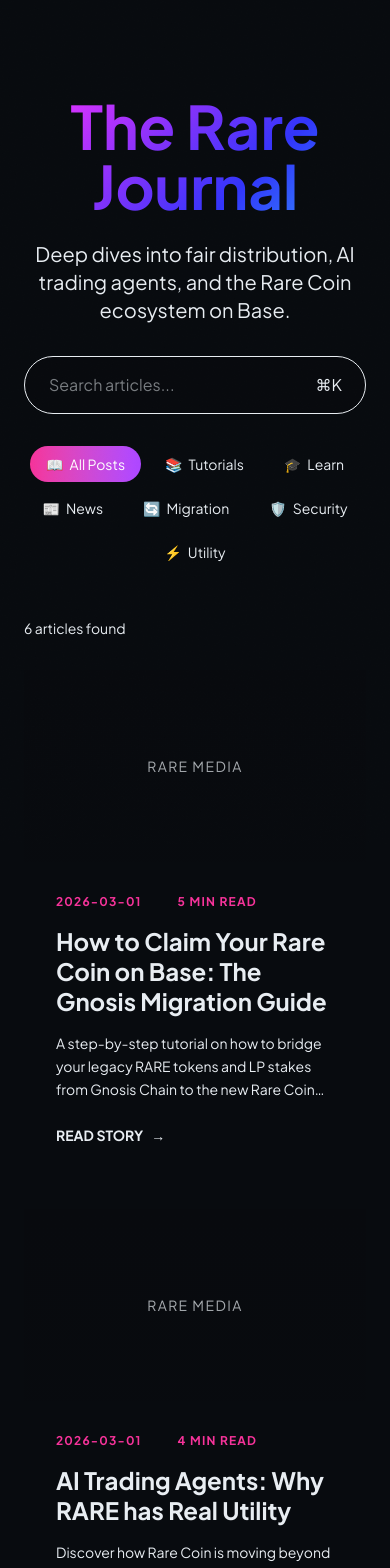
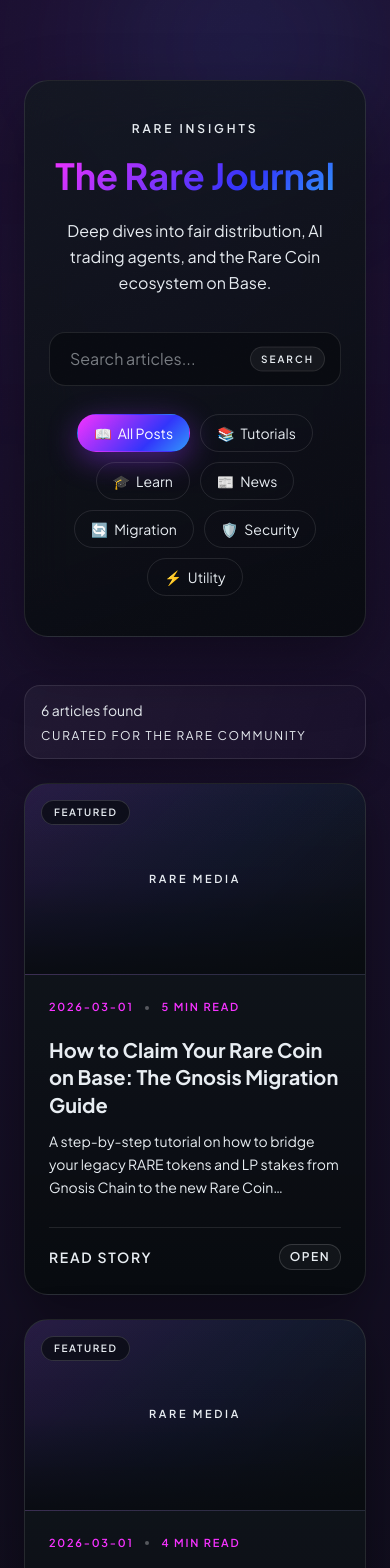
Before and after one commit to Affinity-Design/rare-fyi, a Next.js app: page /blog in a window 390 px wide. Shown: the top 1568 px of the page. Built offline with nearby package versions, Linux system fonts and the light colour scheme; no server answers.

Commit message:
Refine blog section layout and card presentation

```diff
--- a/app/blog/page.tsx
+++ b/app/blog/page.tsx
@@ -1,7 +1,8 @@
 "use client";
 
-import { useState, useMemo, useEffect } from "react";
+import { useMemo, useState } from "react";
 import Link from "next/link";
+import { useSearchParams } from "next/navigation";
 import { posts as staticPosts } from "../../lib/static-posts";
 
 const categories = [
@@ -15,19 +16,12 @@ const categories = [
 ];
 
 export default function BlogPage() {
+  const searchParams = useSearchParams();
   const [search, setSearch] = useState("");
-  const [activeCategory, setActiveCategory] = useState("all");
-  const [mounted, setMounted] = useState(false);
-
-  useEffect(() => {
-    setMounted(true);
-    // Read category from URL on mount
-    const params = new URLSearchParams(window.location.search);
-    const cat = params.get("category");
-    if (cat && categories.some(c => c.id === cat)) {
-      setActiveCategory(cat);
-    }
-  }, []);
+  const [activeCategory, setActiveCategory] = useState(() => {
+    const cat = searchParams.get("category");
+    return cat && categories.some((c) => c.id === cat) ? cat : "all";
+  });
 
   const filteredPosts = useMemo(() => {
     return staticPosts.filter((post) => {
@@ -37,134 +31,158 @@ export default function BlogPage() {
         post.excerpt.toLowerCase().includes(search.toLowerCase());
 
       const matchesCategory =
-        activeCategory === "all" ||
-        post.tags?.includes(activeCategory);
+        activeCategory === "all" || post.tags?.includes(activeCategory);
 
       return matchesSearch && matchesCategory;
     });
   }, [search, activeCategory]);
 
-  if (!mounted) {
-    return (
-      <main className="min-h-screen px-6 py-24 bg-void">
-        <div className="max-w-6xl mx-auto text-center">
-          <div className="animate-pulse text-text-tertiary">Loading...</div>
-        </div>
-      </main>
-    );
-  }
 
   return (
-    <main className="min-h-screen px-6 py-24 bg-void">
-      <div className="max-w-6xl mx-auto">
-        {/* Header */}
-        <div className="text-center mb-12">
-          <h1 className="text-6xl md:text-7xl font-bold text-gradient mb-6">
-            The Rare Journal
-          </h1>
-          <p className="text-text-tertiary text-xl max-w-2xl mx-auto mb-8">
-            Deep dives into fair distribution, AI trading agents, and the Rare Coin ecosystem on Base.
-          </p>
+    <main className="relative min-h-screen overflow-hidden bg-void px-6 py-20 md:py-24">
+      <div className="pointer-events-none absolute inset-0 bg-[radial-gradient(circle_at_top,rgba(148,50,251,0.16),transparent_58%)]" />
+      <div className="pointer-events-none absolute inset-x-0 top-56 h-40 bg-gradient-to-r from-transparent via-[#9432fb14] to-transparent blur-3xl" />
+      <div className="pointer-events-none absolute -top-24 right-0 h-72 w-72 rounded-full bg-rare-light/8 blur-3xl" />
 
-          {/* Search Bar */}
-          <div className="max-w-xl mx-auto mb-8">
-            <div className="relative">
+      <div className="relative mx-auto max-w-6xl">
+        <header className="mb-12 rounded-3xl border border-white/10 bg-[linear-gradient(160deg,rgba(19,25,32,0.82),rgba(8,11,15,0.9))] px-6 py-10 shadow-[0_24px_65px_rgba(0,0,0,0.35)] backdrop-blur-xl md:mb-14 md:px-10 md:py-12">
+          <div className="mx-auto max-w-4xl text-center">
+            <p className="mb-4 text-xs font-semibold tracking-[0.24em] text-text-tertiary uppercase">
+              Rare Insights
+            </p>
+            <h1 className="mb-5 text-4xl font-bold leading-tight text-gradient md:text-6xl lg:text-7xl">
+              The Rare Journal
+            </h1>
+            <p className="mx-auto mb-9 max-w-2xl text-base leading-relaxed text-text-tertiary md:text-lg">
+              Deep dives into fair distribution, AI trading agents, and the Rare
+              Coin ecosystem on Base.
+            </p>
+          </div>
+
+          <div className="mx-auto mb-7 max-w-xl">
+            <label htmlFor="blog-search" className="sr-only">
+              Search articles
+            </label>
+            <div className="group relative">
               <input
+                id="blog-search"
                 type="text"
                 placeholder="Search articles..."
                 value={search}
                 onChange={(e) => setSearch(e.target.value)}
-                className="w-full px-6 py-4 bg-void/50 border border-void-light rounded-full text-text-primary placeholder:text-text-tertiary focus:outline-none focus:border-pink-500/50 focus:ring-2 focus:ring-pink-500/20 transition-all"
+                className="w-full rounded-2xl border border-white/10 bg-void/70 px-5 py-3.5 pr-20 text-text-primary placeholder:text-text-tertiary/80 transition-all duration-300 focus:border-rare-light/60 focus:outline-none focus:ring-2 focus:ring-rare-light/25 group-hover:border-white/20 md:px-6"
               />
-              <span className="absolute right-6 top-1/2 -translate-y-1/2 text-text-tertiary">
-                ⌘K
+              <span className="pointer-events-none absolute right-4 top-1/2 -translate-y-1/2 rounded-full border border-white/10 bg-white/5 px-2.5 py-1 text-[10px] font-semibold tracking-[0.2em] text-text-tertiary md:right-5">
+                SEARCH
               </span>
             </div>
           </div>
 
-          {/* Category Pills */}
-          <div className="flex flex-wrap justify-center gap-2 mb-8">
+          <div className="mx-auto flex max-w-4xl flex-wrap justify-center gap-2.5">
             {categories.map((cat) => (
               <button
                 key={cat.id}
                 onClick={() => setActiveCategory(cat.id)}
-                className={`px-4 py-2 rounded-full text-sm font-medium transition-all duration-200 ${
+                className={`rounded-full border px-4 py-2 text-sm font-medium transition-all duration-200 focus-visible:outline-none focus-visible:ring-2 focus-visible:ring-rare-light/45 ${
                   activeCategory === cat.id
-                    ? "bg-gradient-to-r from-pink-500 to-purple-500 text-white"
-                    : "bg-void-light/30 text-text-tertiary hover:text-text-primary hover:bg-void-light/50"
+                    ? "border-transparent bg-iridescent text-white shadow-[0_8px_30px_rgba(148,50,251,0.45)]"
+                    : "border-white/10 bg-void-light/30 text-text-tertiary hover:border-white/20 hover:bg-void-light/50 hover:text-text"
                 }`}
               >
-                <span className="mr-1.5">{cat.icon}</span>
+                <span className="mr-1.5" aria-hidden>
+                  {cat.icon}
+                </span>
                 {cat.label}
               </button>
             ))}
           </div>
+        </header>
+
+        <div
+          className="mb-6 flex flex-col gap-2 rounded-2xl border border-white/10 bg-[linear-gradient(110deg,rgba(255,255,255,0.045),rgba(255,255,255,0.01))] px-4 py-3.5 text-sm text-text-tertiary shadow-[0_14px_30px_rgba(0,0,0,0.22)] md:mb-9 md:flex-row md:items-center md:justify-between md:px-5"
+          aria-live="polite"
+        >
+          <p className="font-medium text-text-secondary">
+            {filteredPosts.length} {filteredPosts.length === 1 ? "article" : "articles"} found
+          </p>
+          <p className="text-xs tracking-[0.14em] text-text-tertiary/85 uppercase">Curated for the Rare community</p>
         </div>
 
-        {/* Results Count */}
-        <div className="mb-8 text-text-tertiary text-sm">
-          {filteredPosts.length} {filteredPosts.length === 1 ? "article" : "articles"} found
-        </div>
-
-        {/* Blog Grid */}
         {filteredPosts.length > 0 ? (
-          <div className="grid grid-cols-1 md:grid-cols-2 lg:grid-cols-3 gap-8">
+          <section className="grid grid-cols-1 gap-6 md:grid-cols-2 lg:gap-7" aria-label="Blog posts">
             {filteredPosts.map((post) => (
               <Link
                 key={post.slug}
                 href={`/blog/${post.slug}`}
-                className="group glass-card overflow-hidden hover:border-pink-500/50 transition-all duration-500"
+                className="group relative flex h-full flex-col overflow-hidden rounded-3xl border border-white/10 bg-[linear-gradient(180deg,rgba(19,25,32,0.9),rgba(8,11,15,0.96))] p-0 shadow-[0_16px_45px_rgba(0,0,0,0.35)] transition-all duration-300 hover:-translate-y-1 hover:border-rare-light/45 hover:shadow-[0_24px_56px_rgba(50,153,251,0.2)] focus-visible:outline-none focus-visible:ring-2 focus-visible:ring-rare-light/45"
               >
-                <div className="aspect-video relative overflow-hidden bg-void/50">
-                  <div className="absolute inset-0 bg-gradient-to-t from-void to-transparent z-10 opacity-60" />
-                  <div className="absolute inset-0 flex items-center justify-center text-text-tertiary group-hover:scale-110 transition-transform duration-700">
-                    <span className="text-sm tracking-widest uppercase">Rare Media</span>
+                <div className="pointer-events-none absolute -inset-x-10 top-0 h-24 bg-gradient-to-r from-transparent via-white/[0.04] to-transparent opacity-0 transition-opacity duration-500 group-hover:opacity-100" />
+                <div className="relative aspect-[16/9] overflow-hidden border-b border-white/10 bg-[linear-gradient(135deg,rgba(148,50,251,0.17),rgba(50,53,251,0.08),rgba(8,11,15,0.35))]">
+                  <div className="absolute inset-0 bg-gradient-to-t from-void/90 via-void/20 to-transparent" />
+                  <div className="absolute left-4 top-4 rounded-full border border-white/15 bg-void/70 px-3 py-1 text-[10px] font-semibold tracking-[0.16em] text-text-tertiary uppercase backdrop-blur-sm">
+                    Featured
+                  </div>
+                  <div className="absolute inset-0 flex items-center justify-center text-[11px] font-semibold tracking-[0.24em] text-text-tertiary/85 uppercase transition-transform duration-500 group-hover:scale-105">
+                    Rare Media
                   </div>
                 </div>
-                <div className="p-8">
-                  <div className="flex items-center gap-4 mb-4 text-xs tracking-widest uppercase text-pink-500 font-bold">
+
+                <div className="flex flex-1 flex-col p-6 md:p-7">
+                  <div className="mb-5 flex items-center gap-3 text-[11px] font-semibold tracking-[0.16em] text-rare-pink uppercase">
                     <span>{post.date}</span>
-                    <span className="w-1 h-1 rounded-full bg-void-light" />
+                    <span className="h-1 w-1 rounded-full bg-white/30" />
                     <span>{post.readingTime}</span>
                   </div>
-                  <h2 className="text-2xl font-bold text-text-primary mb-4 group-hover:text-gradient transition-all duration-300 leading-tight">
+
+                  <h2 className="mb-3 text-xl font-bold leading-snug text-text transition-colors duration-300 group-hover:text-gradient md:text-[1.6rem]">
                     {post.title}
                   </h2>
-                  <p className="text-text-tertiary line-clamp-3 mb-6 text-sm leading-relaxed">
+
+                  <p className="mb-7 line-clamp-3 flex-1 text-sm leading-relaxed text-text-tertiary md:text-[15px]">
                     {post.excerpt}
                   </p>
-                  <div className="flex items-center text-text-primary font-bold text-sm">
-                    READ STORY
-                    <span className="ml-2 group-hover:translate-x-2 transition-transform duration-300">→</span>
+
+                  <div className="mt-auto flex items-center justify-between border-t border-white/10 pt-4 text-sm">
+                    <span className="font-semibold tracking-[0.12em] text-text uppercase">Read Story</span>
+                    <span className="rounded-full border border-white/15 bg-white/[0.04] px-2.5 py-1 text-xs font-semibold tracking-[0.12em] text-text-tertiary uppercase transition-all duration-300 group-hover:border-rare-light/45 group-hover:text-text">
+                      Open
+                    </span>
                   </div>
                 </div>
               </Link>
             ))}
-          </div>
+          </section>
         ) : (
-          <div className="text-center py-20">
-            <div className="text-6xl mb-4">🔍</div>
-            <h3 className="text-2xl font-bold text-text-primary mb-2">No articles found</h3>
-            <p className="text-text-tertiary mb-6">Try adjusting your search or filter</p>
+          <div className="rounded-3xl border border-white/10 bg-glass px-6 py-16 text-center shadow-[0_20px_45px_rgba(0,0,0,0.28)]">
+            <div className="mb-4 text-5xl" aria-hidden>
+              🔍
+            </div>
+            <h3 className="mb-2 text-2xl font-bold text-text">No articles found</h3>
+            <p className="mb-6 text-text-tertiary">Try adjusting your search or filter</p>
             <button
               onClick={() => {
                 setSearch("");
                 setActiveCategory("all");
               }}
-              className="px-6 py-3 rounded-full bg-void-light/30 text-text-primary hover:bg-void-light/50 transition-colors"
+              className="rounded-full border border-white/15 bg-void-light/30 px-6 py-3 font-medium text-text transition-colors duration-200 hover:bg-void-light/55 focus-visible:outline-none focus-visible:ring-2 focus-visible:ring-rare-light/45"
             >
               Clear filters
             </button>
           </div>
         )}
 
-        {/* SEO Callout */}
-        <div className="mt-32 p-12 glass-card border-cyan-500/20 text-center bg-gradient-to-b from-cyan-500/5 to-transparent">
-          <h3 className="text-3xl font-bold text-text-primary mb-4">Want to learn more?</h3>
-          <p className="text-text-tertiary mb-8">Join the community and help us build the future of fair distribution on Base Chain.</p>
+        <div className="mt-20 rounded-3xl border border-cyan-500/25 bg-gradient-to-b from-cyan-500/8 via-transparent to-transparent p-10 text-center shadow-[0_16px_40px_rgba(0,0,0,0.3)] md:mt-24 md:p-12">
+          <h3 className="mb-3 text-3xl font-bold text-text md:text-4xl">Want to learn more?</h3>
+          <p className="mx-auto mb-8 max-w-2xl text-text-tertiary">
+            Join the community and help us build the future of fair distribution on Base Chain.
+          </p>
           <div className="flex flex-wrap justify-center gap-4">
-            <Link href="https://t.me/rarecoin" className="btn-glass px-8 py-3">Telegram</Link>
-            <Link href="https://rare.claims" className="btn-glass px-8 py-3 border-pink-500/50">Get Claiming</Link>
+            <Link href="https://t.me/rarecoin" className="btn-glass px-8 py-3">
+              Telegram
+            </Link>
+            <Link href="https://rare.claims" className="btn-glass border-pink-500/50 px-8 py-3">
+              Get Claiming
+            </Link>
           </div>
         </div>
       </div>
```
